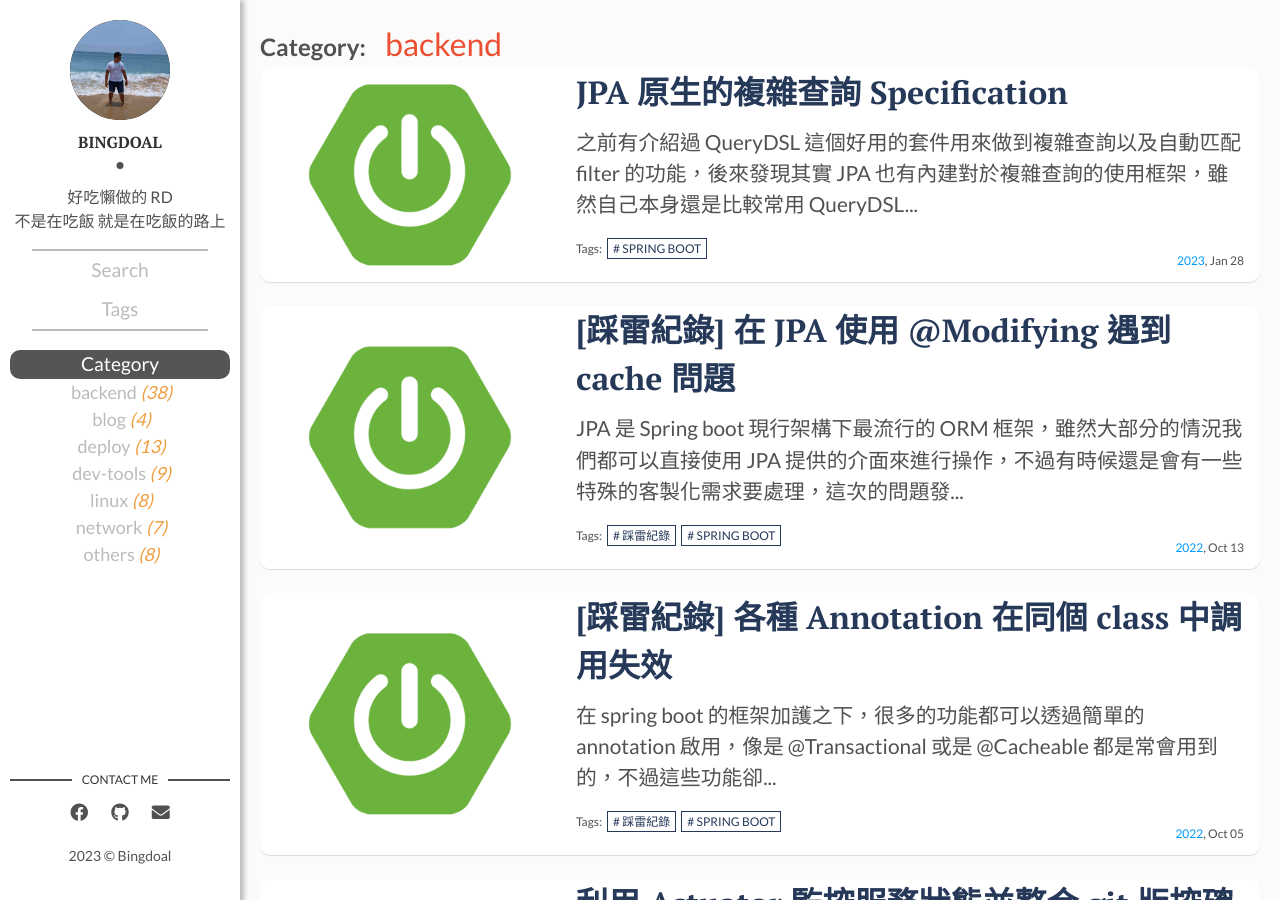
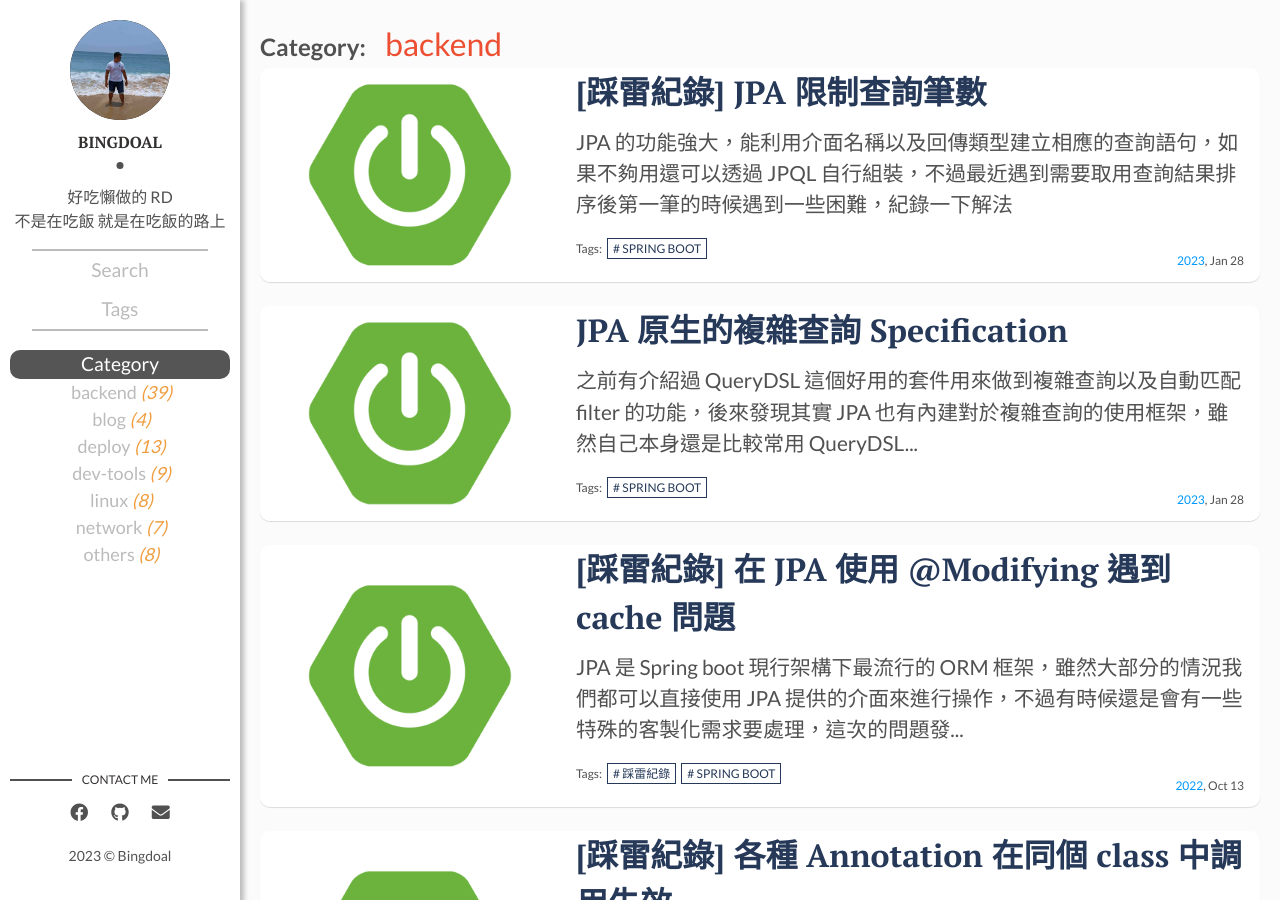
Before and after one commit to Bingdoal/bingdoal.github.io, a Jekyll site: the page built from _category/backend.md, in a window 1280 px wide and 900 px high. Built offline with Jekyll 4.4.1, drawn with Linux system fonts in a browser that asks for light colours.

Commit message:
public jpa use limit.

````diff
--- /dev/null
+++ b/_posts/2023/2023-01-29-jpa-query-limit.md
@@ -0,0 +1,70 @@
+---
+layout: post
+title: "[踩雷紀錄] JPA 限制查詢筆數"
+date: 2023-01-28 15:12:20 +0800
+category: backend
+img: cover/spring-boot.png
+description: "JPA 的功能強大，能利用介面名稱以及回傳類型建立相應的查詢語句，如果不夠用還可以透過 JPQL 自行組裝，不過最近遇到需要取用查詢結果排序後第一筆的時候遇到一些困難，紀錄一下解法"
+lang: zh-TW
+tags: [spring boot]
+published: true
+---
+
+{{page.description}}
+
+## 問題描述
+
+因需求的 query 蠻複雜的所以是採用 JPQL 撰寫，但是撰寫的時候發現沒辦法用 `LIMIT` 如下面舉例
+
+```java
+@Query("SELECT u FROM User u WHERE u.status = 1 ORDER BY createdAt DESC LIMIT 1")
+public User findFirst();
+```
+
+上面的寫法是沒辦法執行的，JPQL 是不支援 `LIMIT` 語法的，令人有些納悶
+
+## 解決辦法
+
+### Native Query
+
+最簡單暴力的解決辦法就是直接改用原生語法
+
+```java
+@Query(value = "SELECT * FROM `user` u WHERE u.status = 1 ORDER BY created_at DESC LIMIT 1", nativeQuery = true)
+public User findFirst();
+```
+
+雖然可以簡單解決問題，但是寫原生語法是盡可能想避免的做法
+
+### Pageable 做為參數帶入
+
+JPQL 無法直接寫 `LIMIT` 但可以透過傳入 `Pageable` 的物件來實現，我們可以改寫 `DAO` 的方法參數
+
+```java
+@Query("SELECT u FROM User u WHERE u.status = 1 ORDER BY createdAt LIMIT 1")
+public User findFirst(Pageable pageable);
+```
+
+使用的時候帶入參數
+
+```java
+userDao.findFirst(PageRequest.of(0, 1, Sort.by("createdAt").descending()));
+```
+
+這才是比較符合 JPA 用法的做法，不過由於 Pageable 的參數有三個，通常會再包裝一層在 service 中調用
+
+## 補充
+
+其實如果不需要寫到客製化語法，透過 JPA 自己產生的實作是可以套用 `LIMIT` 的，如下範例
+
+```java
+public List<User> findTop10ByOrderByCreatedAtDesc();
+```
+
+這樣可以產出能使用的語法，只是 method 會長一點
+
+---
+
+## 結語
+
+JPA 的確是一個非常好用的 ORM 工具，在方便以及高度客製化中都提供方法實作，取得了很好的平衡，不過有時候這種便利的套裝也會引起一些問題跟誤用，需要對工具多加了解才能得心應手，發揮最大的效用
````
Also changed, not shown: _posts/2023/2023-01-28-jpa-complex-query-with-specification.md (line endings or trailing spaces).
